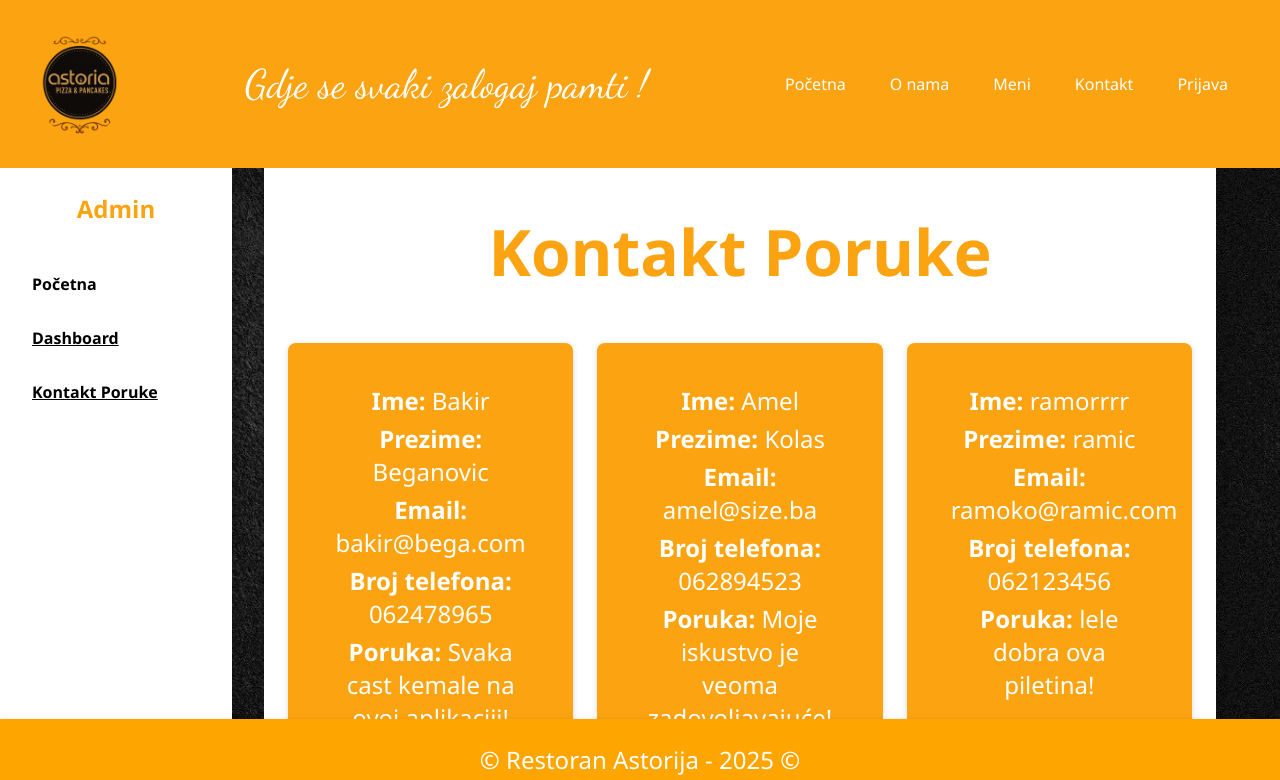
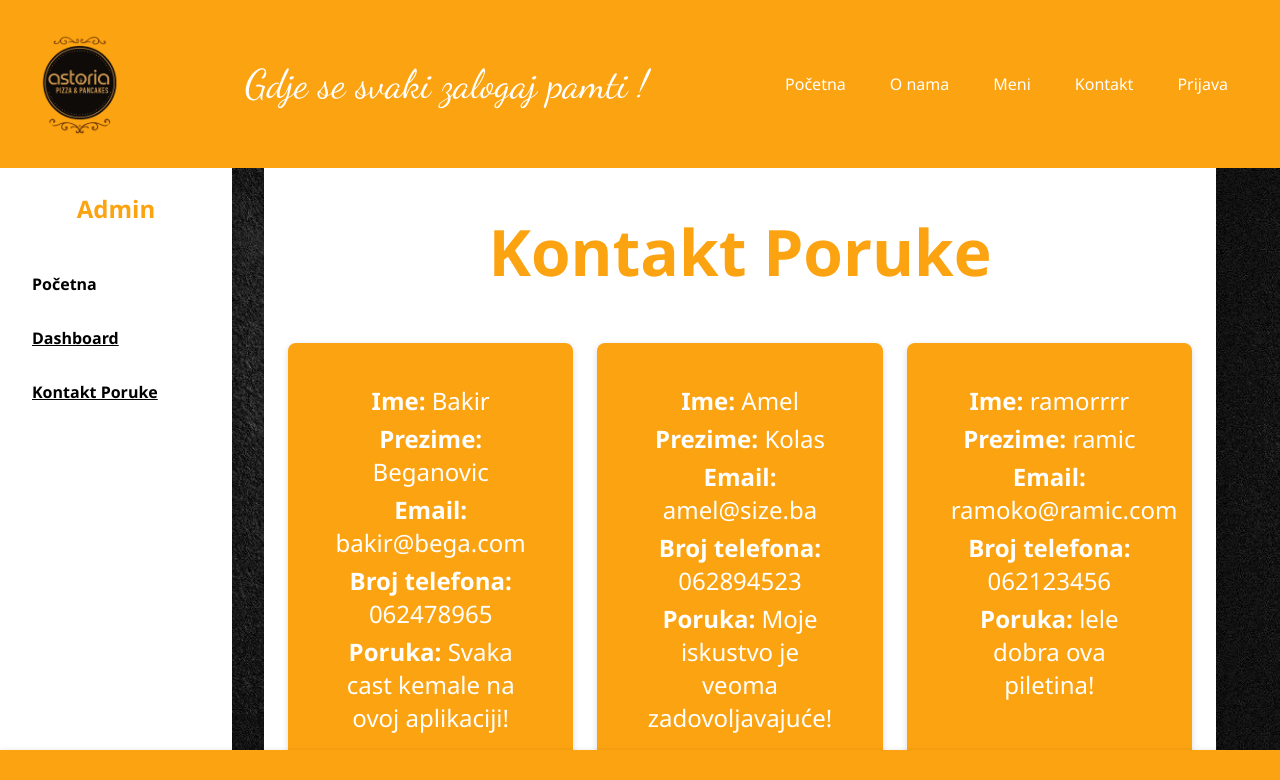
Before and after one commit to kemalbeganovic24/Restoran-Astoria, a React (Create React App) app: page /admin/poruke in a window 1280 px wide. Shown: the top 780 px of the page. Built offline with nearby package versions, Linux system fonts and the light colour scheme; data requests are answered from the project's data file.

Commit message:
Update footer.css

```diff
--- a/src/assets/styles/footer.css
+++ b/src/assets/styles/footer.css
@@ -1,11 +1,15 @@
 footer{
     position: fixed;
+    height: 50px;
     bottom: 0;
     left: 0;
     right: 0;
-    background-color: orange;
+    background-color: #fca311;
     box-shadow: 0 2px 6px rgba(0, 0, 0, 0.2);
     color: white;
     font-weight: 500;
     text-align: center;
 }
+.footer{
+    font-size: 15px;
+}
```
